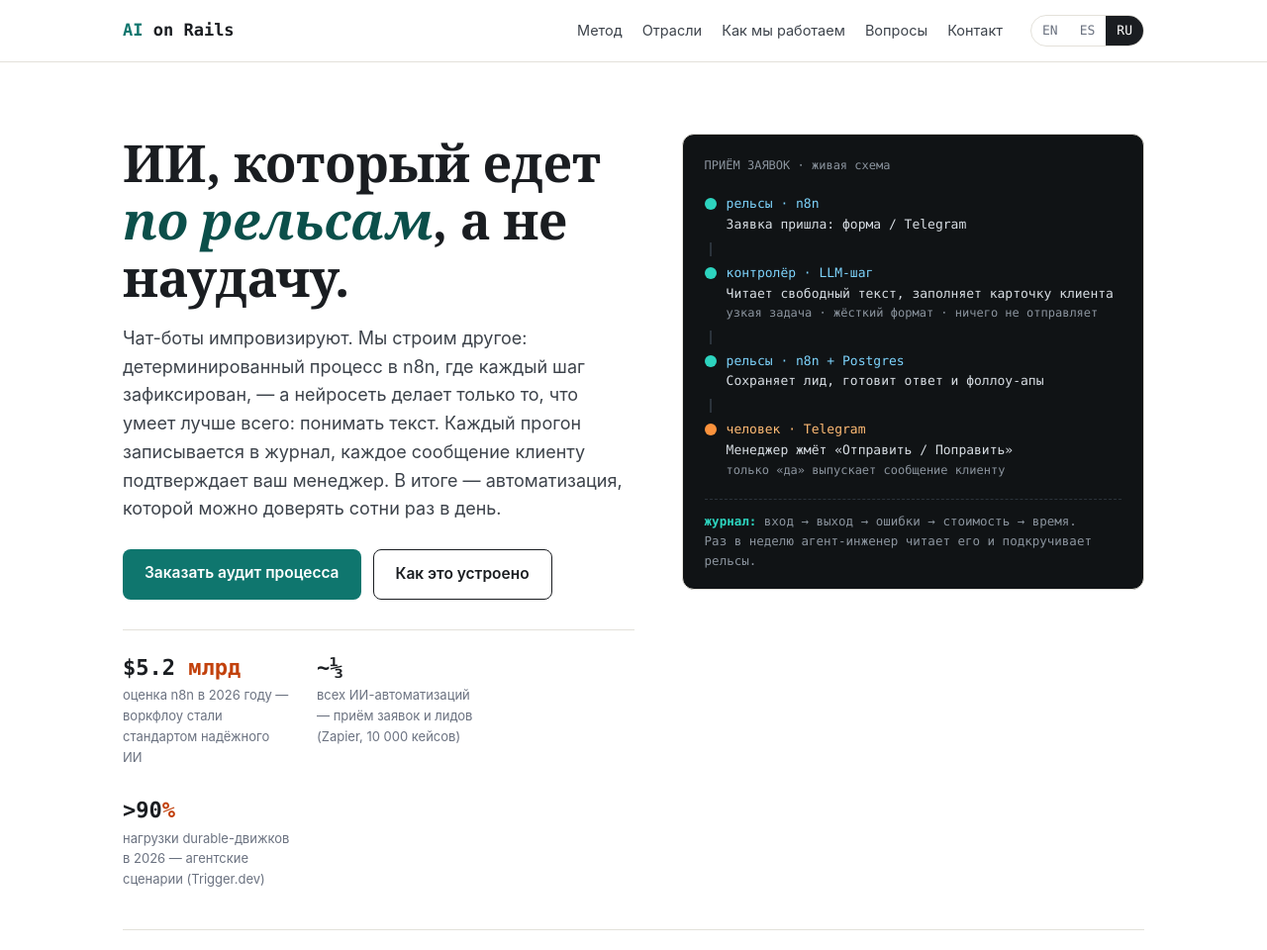
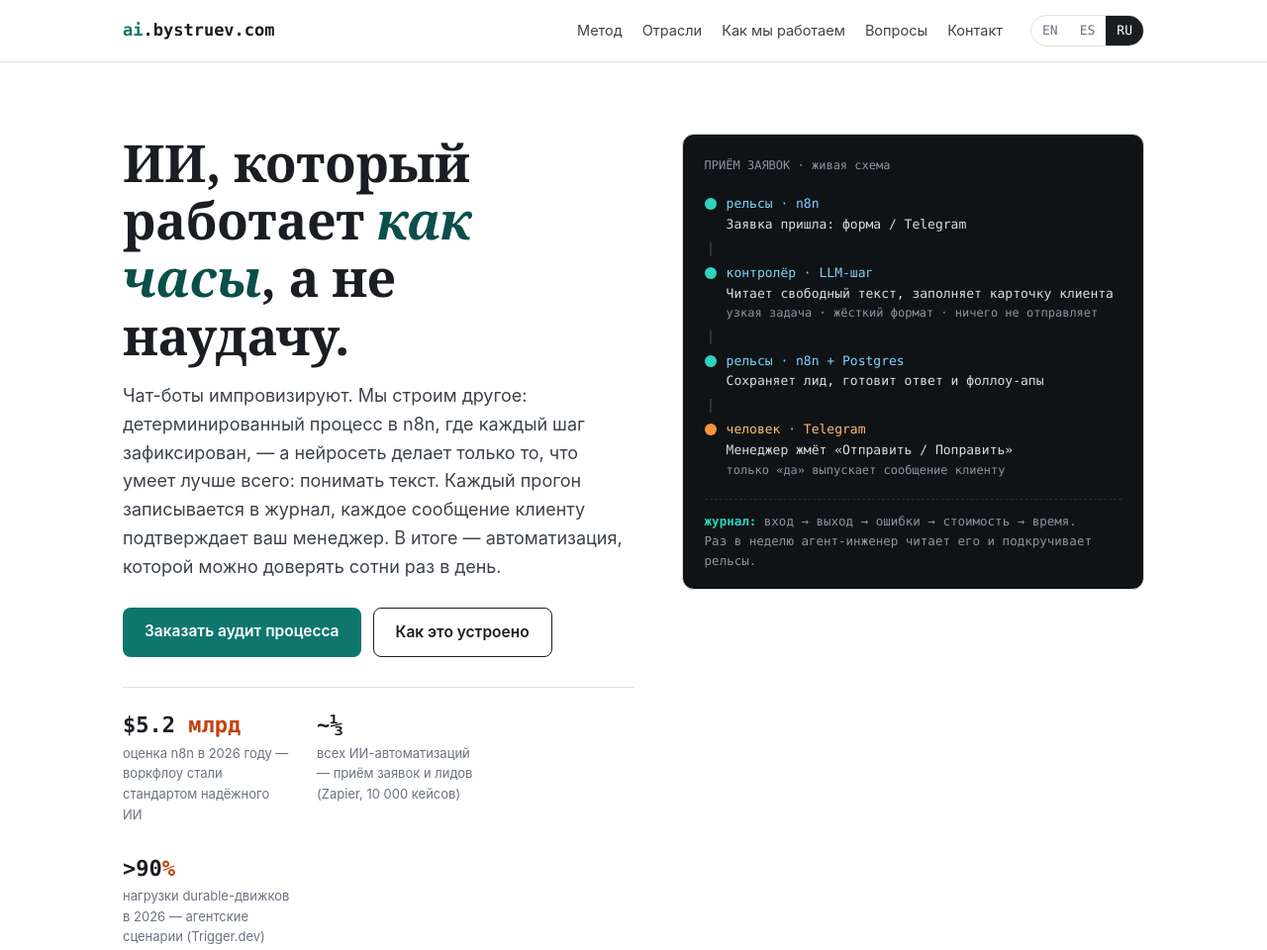
Before and after one commit to dbystruev/ai-on-rails, a plain HTML site: page ru/index.html in a window 1280 px wide. Shown: the top 960 px of the page at 99% size. Drawn offline with Linux system fonts and the light colour scheme.

Commit message:
Rebrand to ai.bystruev.com; repo renamed; README refreshed

```diff
--- a/ru/index.html
+++ b/ru/index.html
@@ -3,7 +3,7 @@
 <head>
 <meta charset="utf-8">
 <meta name="viewport" content="width=device-width, initial-scale=1">
-<title>AI on Rails — предсказуемые автоматизации на n8n + LLM для бизнеса</title>
+<title>Предсказуемые автоматизации на n8n + LLM — ai.bystruev.com</title>
 <meta name="description" content="Строим автоматизации, которым можно доверять: агент-инженер кладёт рельсы в n8n, LLM-шаги только понимают текст, каждый прогон журналируется, а важное подтверждает ваш менеджер.">
 <link rel="stylesheet" href="../style.css">
 <link rel="alternate" hreflang="en" href="../">
@@ -14,7 +14,7 @@
 <body>
 <header class="site-header">
   <div class="wrap">
-    <a class="brand" href="./"><b>AI</b> on Rails</a>
+    <a class="brand" href="./"><b>ai</b>.bystruev.com</a>
     <nav class="main">
       <a href="#metod">Метод</a>
       <a href="#otrasli">Отрасли</a>
@@ -30,7 +30,7 @@
   <div class="hero">
     <div class="hero-grid">
       <div>
-        <h1>ИИ, который едет <em>по рельсам</em>, а не наудачу.</h1>
+        <h1>ИИ, который работает <em>как часы</em>, а не наудачу.</h1>
         <p class="lede">Чат-боты импровизируют. Мы строим другое: детерминированный
         процесс в n8n, где каждый шаг зафиксирован, — а нейросеть делает только
         то, что умеет лучше всего: понимать текст. Каждый прогон записывается в
@@ -276,7 +276,7 @@
 
 <footer>
   <div class="wrap">
-    <span>AI on Rails — предсказуемые автоматизации на n8n + LLM.</span>
+    <span>ai.bystruev.com — предсказуемые автоматизации на n8n + LLM.</span>
     <span style="margin-left:auto"></span>
     <a href="../">English</a><a href="../es/">Español</a><a href="./">Русский</a>
   </div>
--- a/style.css
+++ b/style.css
@@ -1,4 +1,4 @@
-/* AI on Rails — trilingual static landing. System stacks only, no webfonts. */
+/* ai.bystruev.com — trilingual static landing. System stacks only, no webfonts. */
 :root {
   --paper: #ffffff;
   --ink: #1a1d21;
```
Also changed, not shown: es/index.html (+4 -4 lines), index.html (+4 -4 lines), preview/preview-en.png, preview/preview-es.png, preview/preview-ru.png, 1 other file.
